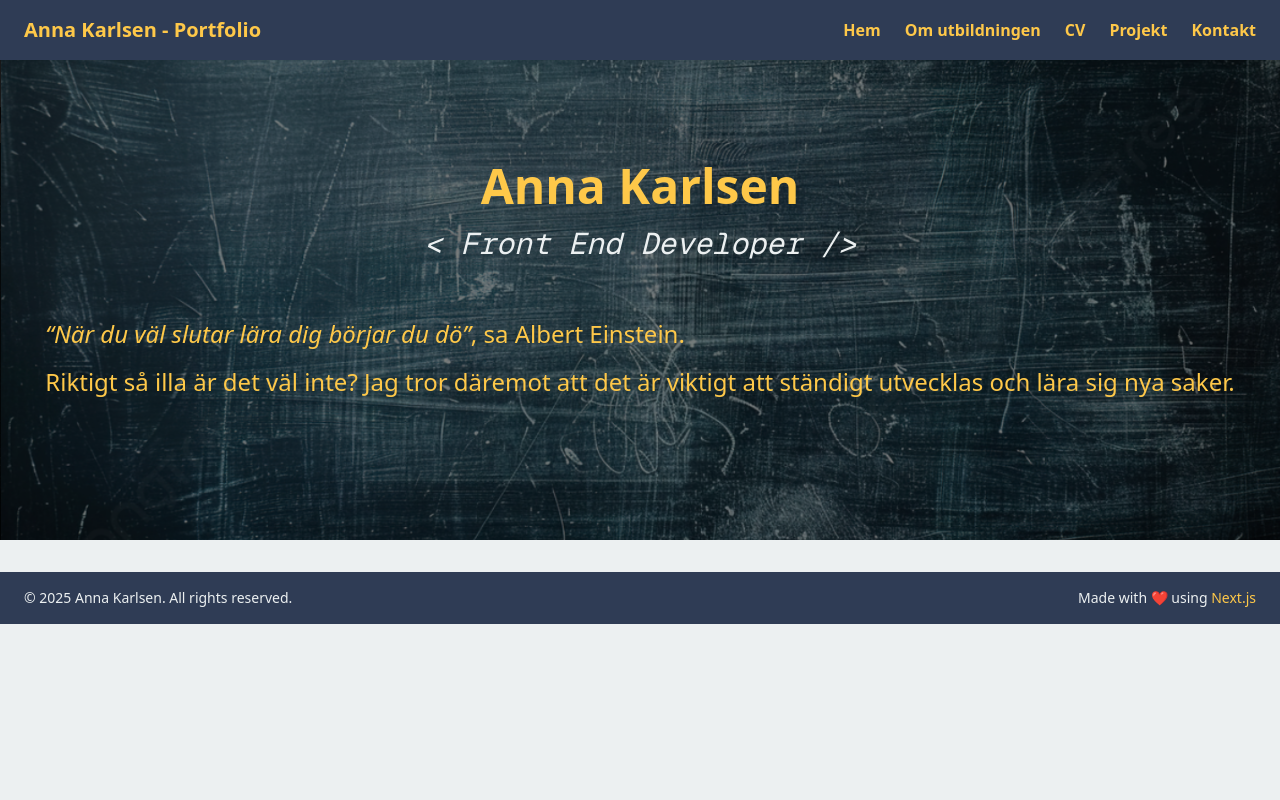
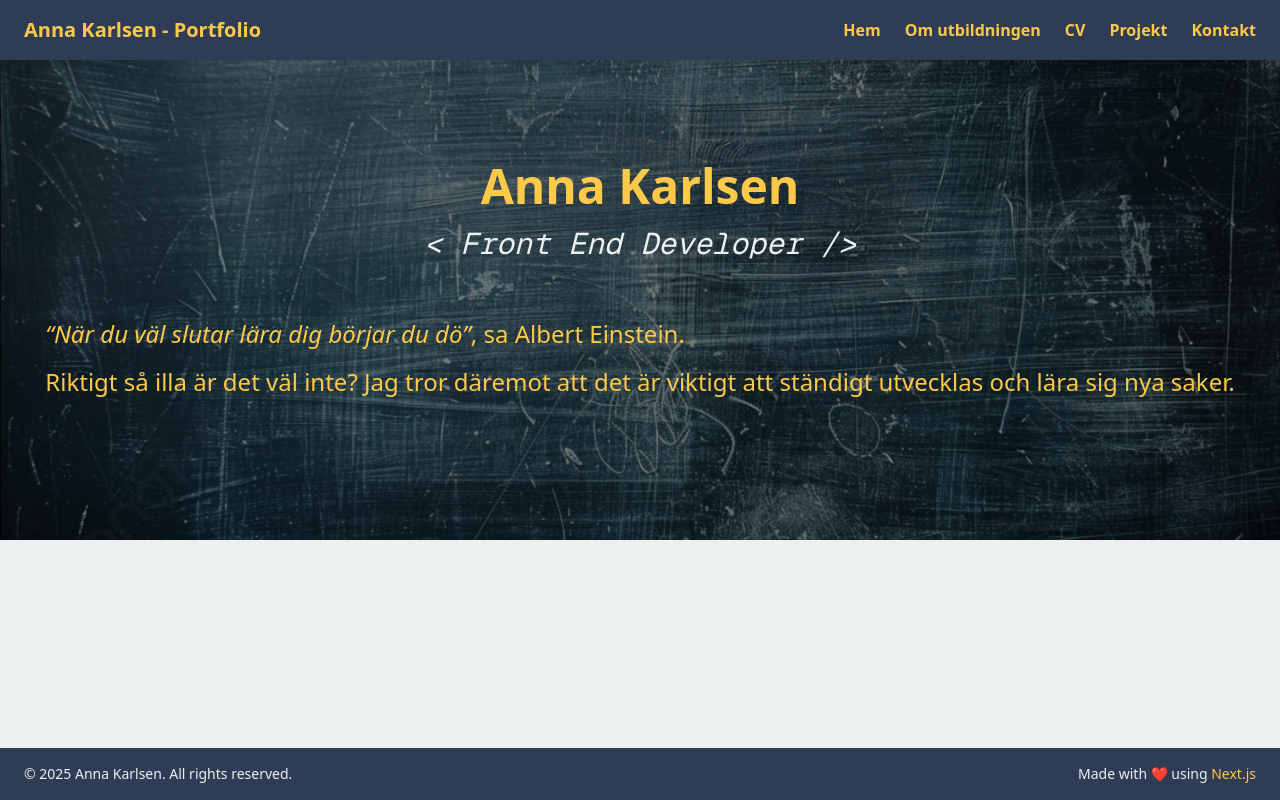
Before and after one commit to annkar73/portfolio-nextjs, a Next.js app: page / in a window 1280 px wide. Built offline with nearby package versions, Linux system fonts and the light colour scheme.

Commit message:
position footer

```diff
--- a/src/components/Footer.tsx
+++ b/src/components/Footer.tsx
@@ -1,7 +1,7 @@
 const Footer = () => {
     return (
         <footer
-        className="w-full px-6 py-4 flex justify-between items-center"
+        className="w-full absolute bottom-0 px-6 py-4 flex justify-between items-center"
         style={{
             backgroundColor: "var(--color-foreground)",
             color: "var(--color-background)",
@@ -20,7 +20,7 @@ const Footer = () => {
             href="https://nextjs.org/"
             target="_blank"
             rel="noopener noreferrer"
-            className="text-[var(--color-accent)] hover:underline"
+            className="text-[var(--color-accent)] w-full mb-0 hover:underline"
             >
             Next.js
             </a>
```
